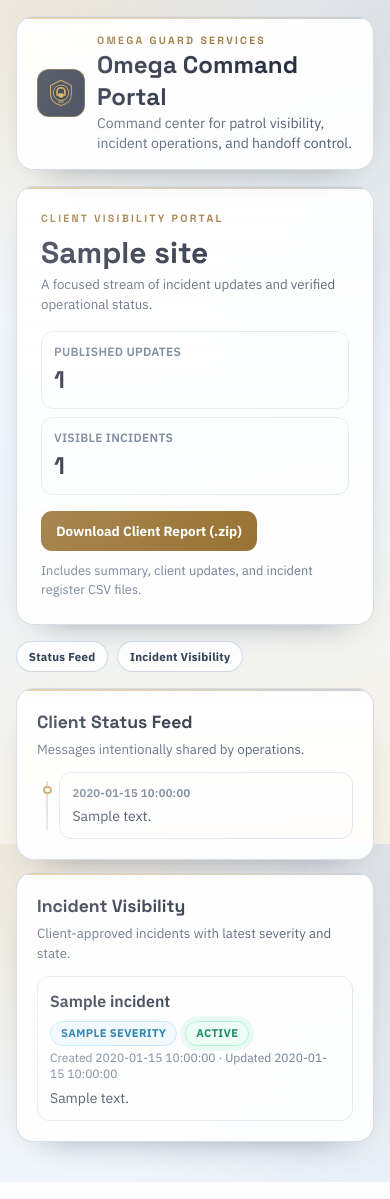
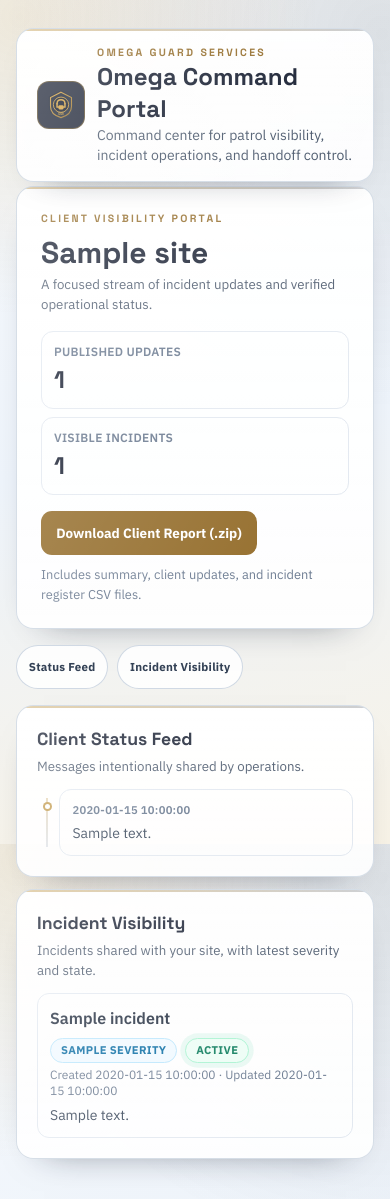
Before and after one commit to Trenn1x/secure-ops-portal-anon, a Flask app: template templates/dashboard_client.html in a window 390 px wide. Run offline with Flask 3, Linux system fonts and the light colour scheme; the template is opened without the code that fills it: most values are stand-ins (such as "Sample title", 1, 10 or a date in 2020); some libraries are stand-ins or nearby versions.

Commit message:
Fix phone incident handoff and touch navigation

```diff
--- a/app.py
+++ b/app.py
@@ -1724,6 +1724,7 @@ def create_app(test_config: dict | None = None) -> Flask:
                 SELECT i.id,
                        i.site_id,
                        i.title,
+                       i.details,
                        i.severity,
                        i.status,
                        i.client_visible,
--- a/static/offline-checkins.html
+++ b/static/offline-checkins.html
@@ -6,7 +6,7 @@
 <style>
   body { font: 1rem system-ui, sans-serif; max-width: 32rem; margin: 2rem auto; padding: 0 1rem; }
   label { display: block; margin-bottom: 1rem; }
-  input, select, button { display: block; max-width: 100%; font: inherit; padding: .5rem; }
+  input, select, button { display: block; box-sizing: border-box; max-width: 100%; min-height: 44px; font: inherit; padding: .5rem; }
   fieldset { margin: 0; border: 0; padding: 0; }
 </style>
 <h1>Offline Check-Ins</h1>
--- a/templates/base.html
+++ b/templates/base.html
@@ -56,6 +56,7 @@
       }
       .panel {
         position: relative;
+        overflow-wrap: anywhere;
         overflow: hidden;
         border-radius: 1.1rem;
         border: 1px solid var(--ops-panel-border);
@@ -267,6 +268,17 @@
         0%, 100% { box-shadow: 0 0 0 0 rgba(16, 185, 129, 0); }
         50% { box-shadow: 0 0 0 7px rgba(16, 185, 129, 0.14); }
       }
+      @media (max-width: 639px) {
+        .input-field, .select-field, .textarea-field {
+          font-size: 1rem;
+          min-height: 44px;
+        }
+        .btn-primary, .btn-secondary, .btn-accent, .quick-link,
+        label:has(input[type="checkbox"]) {
+          min-height: 44px;
+        }
+        [id] { scroll-margin-top: 1rem; }
+      }
       @media (prefers-reduced-motion: reduce) {
         .reveal, .reveal-delay-1, .reveal-delay-2 {
           opacity: 1;
@@ -279,7 +291,7 @@
   </head>
   <body class="app-bg min-h-screen text-slate-900 antialiased">
     <div class="mx-auto max-w-7xl px-4 pb-10 pt-4 sm:px-6 lg:px-8">
-      <header class="panel sticky top-3 z-30 px-5 py-4 backdrop-blur-sm">
+      <header class="panel sm:sticky top-3 z-30 px-5 py-4 backdrop-blur-sm">
         <div class="flex flex-col gap-4 sm:flex-row sm:items-center sm:justify-between">
           <div class="flex items-center gap-3">
             <img src="{{ url_for('static', filename='portal-mark.svg') }}" alt="Omega Guard Services logo" class="h-12 w-12 rounded-xl border border-ops-gold/40 bg-ops-ink/95 p-1.5">
--- a/templates/dashboard_client.html
+++ b/templates/dashboard_client.html
@@ -71,7 +71,7 @@
 
     <article id="incident-visibility" class="panel reveal reveal-delay-1 p-5">
       <h3 class="section-title">Incident Visibility</h3>
-      <p class="section-subtitle">Client-approved incidents with latest severity and state.</p>
+      <p class="section-subtitle">Incidents shared with your site, with latest severity and state.</p>
       <div class="mt-3 space-y-2">
         {% for incident in incidents %}
         <div class="rounded-xl border border-slate-200 bg-slate-50/92 p-3">
--- a/templates/dashboard_dispatcher.html
+++ b/templates/dashboard_dispatcher.html
@@ -424,6 +424,7 @@
           <h3 class="font-semibold text-slate-900">#{{ incident.id }} {{ incident.title }}</h3>
           <p class="mt-0.5 text-sm text-slate-600">{{ incident.site_name }} · reported by {{ incident.guard_name }}</p>
           <p class="text-xs text-slate-500">{{ incident.created_at }}</p>
+          <p class="mt-2 text-sm text-slate-700" style="white-space: pre-wrap; overflow-wrap: anywhere;">{{ incident.details }}</p>
           <div class="mt-2 flex flex-wrap items-center gap-2">
             {{ pill(incident.severity) }}
             {{ pill(incident.status) }}
```
Also changed, not shown: templates/dashboard_guard.html (+4 -3 lines), tests/test_app.py (+62 -0 lines).
